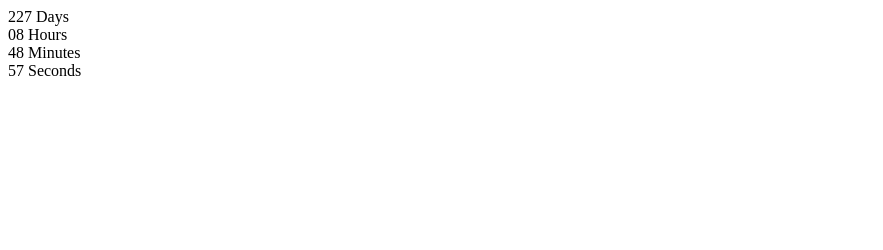
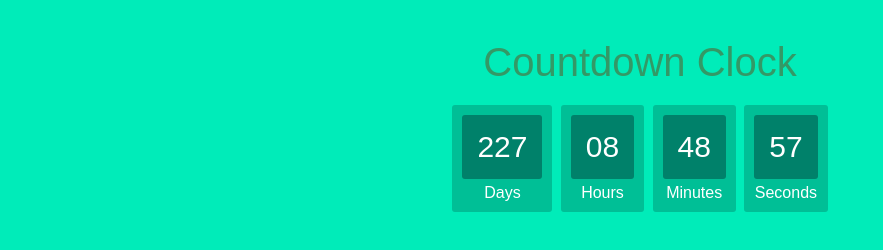
Before and after one commit to Oleh-N-Lunin/goit-js-hw-11-timer, a plain HTML site: page index.html in a window 1280 px wide. Shown: the whole page, without its empty margins (0-883 px from the left). Drawn offline with Linux system fonts and the light colour scheme.

Commit message:
added css styles

```diff
--- a/index.html
+++ b/index.html
@@ -5,8 +5,10 @@
     <meta http-equiv="X-UA-Compatible" content="IE=edge">
     <meta name="viewport" content="width=device-width, initial-scale=1.0">
     <title>Timer task</title>
+    <link rel="stylesheet" href="./styles.css">
 </head>
 <body>
+    <h1 class="countdown-title">Countdown Clock</h1>
   <div class="timer" id="timer-1">
     <div class="field">
       <span class="value" data-value="days">11</span>
--- /dev/null
+++ b/styles.css
@@ -0,0 +1,42 @@
+body {
+  text-align: center;
+  background: #00ecb9;
+  font-family: sans-serif;
+  font-weight: 100;
+}
+
+.countdown-title {
+  color: #396;
+  font-weight: 100;
+  font-size: 40px;
+  margin: 40px 0px 20px;
+}
+
+.timer {
+  font-family: sans-serif;
+  color: #fff;
+  display: inline-block;
+  font-weight: 100;
+  text-align: center;
+  font-size: 30px;
+}
+
+.field {
+  padding: 10px;
+  border-radius: 3px;
+  background: #00bf96;
+  display: inline-block;
+}
+
+.value {
+  padding: 15px;
+  border-radius: 3px;
+  background: #00816a;
+  display: inline-block;
+}
+
+.label {
+  display: block;
+  padding-top: 5px;
+  font-size: 16px;
+}
```
